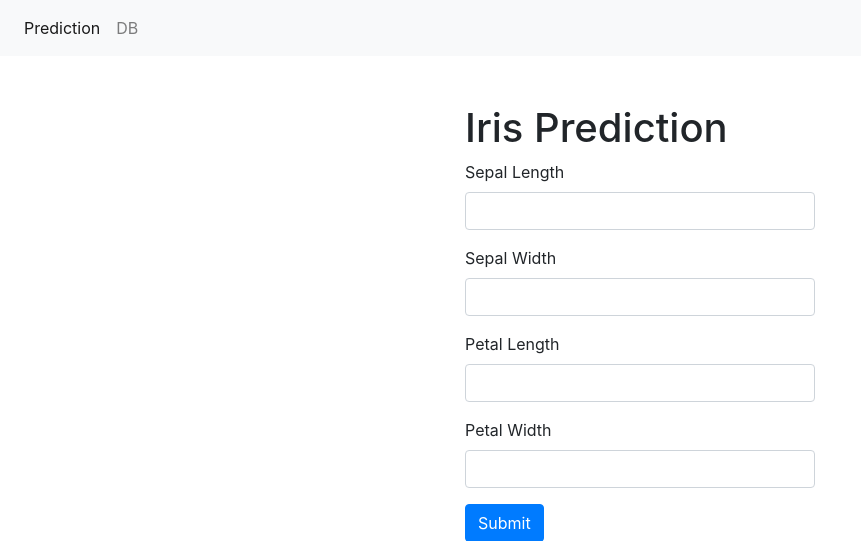
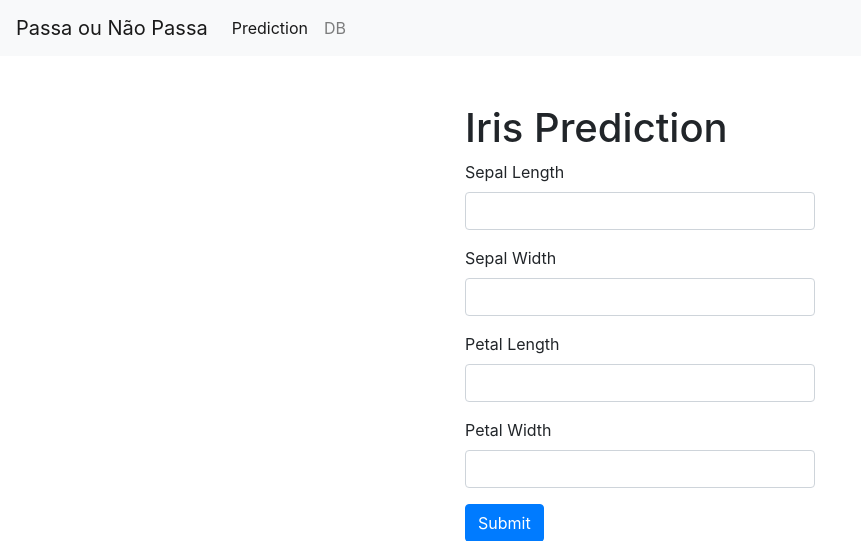
Before and after one commit to erickhora/passa-ou-nao-passa, a Django app: page / in a window 1280 px wide. Shown: the top 541 px of the page, without its empty margins (0-861 px from the left). Run offline with Django 3.2, Linux system fonts and the light colour scheme; some libraries are stand-ins or nearby versions.

Commit message:
- modificações feitas em base.html para adequar ao projeto.

```diff
--- a/project_api/templates/base.html
+++ b/project_api/templates/base.html
@@ -15,10 +15,12 @@
 
 
     <nav class="navbar navbar-expand-lg navbar-light bg-light">
-        <button class="navbar-toggler" type="button" data-toggle="collapse" data-target="#navbarSupportedContent" aria-controls="navbarSupportedContent" aria-expanded="false" aria-label="Toggle navigation">
-            <span class="navbar-toggler-icon"></span>
-        </button>
-
+        <div class="navbar-header">
+            <button class="navbar-toggler" type="button" data-toggle="collapse" data-target="#navbarSupportedContent" aria-controls="navbarSupportedContent" aria-expanded="false" aria-label="Toggle navigation">
+                <span class="navbar-toggler-icon"></span>
+            </button>
+            <a class="navbar-brand" href="#">Passa ou Não Passa</a>
+        </div>
         <div class="collapse navbar-collapse" id="navbarSupportedContent">
             <ul class="navbar-nav mr-auto">
                 <li class="nav-item active">
```
Also changed, not shown: 1 other file.
